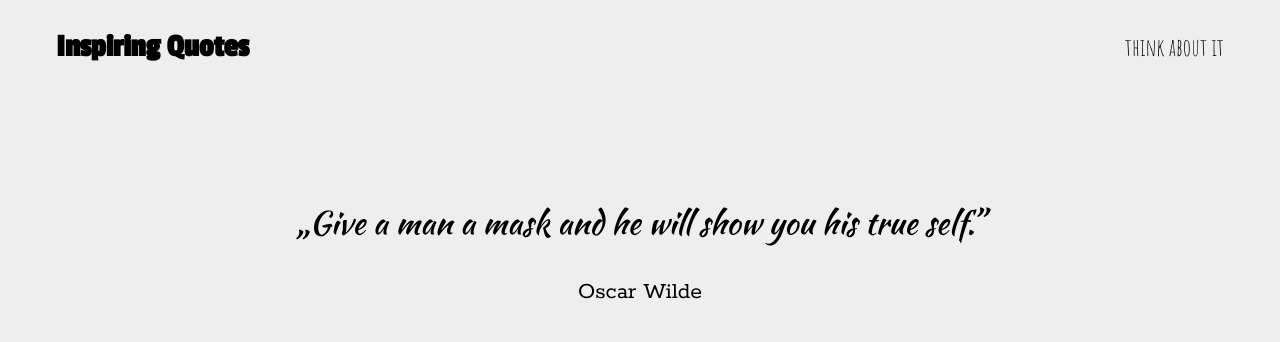
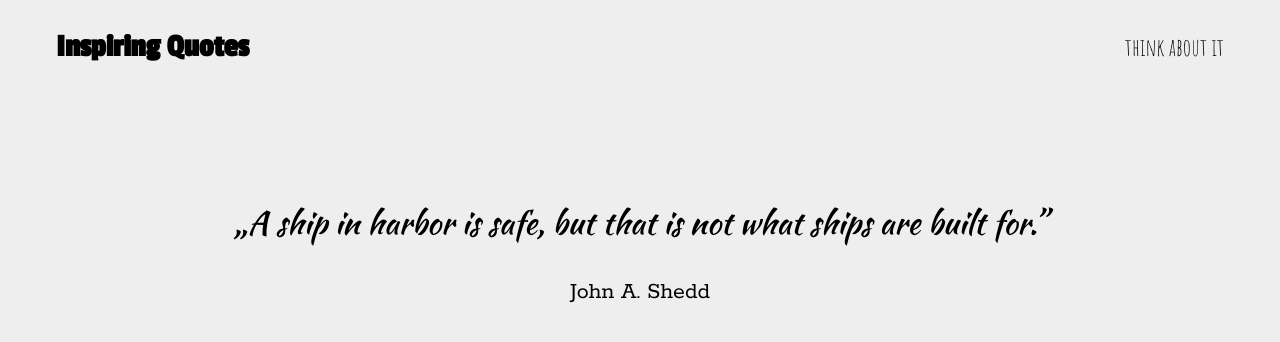
Before and after one commit to elmatzo/inspiring-quotes, a plain HTML site: page index.html in a window 1280 px wide. Drawn offline with Linux system fonts and the light colour scheme.

Commit message:
change quote daily

```diff
--- a/index.html
+++ b/index.html
@@ -17,9 +17,11 @@
     </header>
     <section>
       <div class="main-content">
-        <p class="quote">&bdquo;Give a man a mask and he will show you his true self.&rdquo;</p>
-        <p class="author">Oscar Wilde</p>
+        <p class="quote" id="quote"></p>
+        <p class="author" id="author"></p>
       </div>
     </section>
+    <script src="js/quotes.js"></script>
+    <script src="js/main.js"></script>
   </body>
 </html>
--- /dev/null
+++ b/js/main.js
@@ -0,0 +1,16 @@
+var today = new Date();
+var day = today.getDate();
+var quote = quotes[ day % quotes.length ];
+
+setQuoteText();
+setAuthorText();
+
+function setQuoteText() {
+  var quoteElement = document.getElementById( 'quote' );
+  quoteElement.innerHTML = '&bdquo;' + quote.content +  '&rdquo;';
+}
+
+function setAuthorText() {
+  var authorElement = document.getElementById( 'author' );
+  authorElement.innerHTML = quote.author;
+}
--- /dev/null
+++ b/js/quotes.js
@@ -0,0 +1,62 @@
+var quotes = [
+  {
+    content: 'Give a man a mask and he will show you his true self.',
+    author: 'Oscar Wilde',
+  },
+  {
+    content: 'A ship in harbor is safe, but that is not what ships are built for.',
+    author: 'John A. Shedd',
+  },
+  {
+    content: 'True friends say good things behind your back and bad things to your face.',
+    author: 'Anon',
+  },
+  {
+    content: 'A year from now you will wish you had started today.',
+    author: 'Karen Lamb',
+  },
+  {
+    content: 'We judge ourselves by our intentions and others by their behavior.',
+    author: 'Stephen M.R. Covey',
+  },
+  {
+    content: 'How odd I can have all this inside me and to you it’s just words.',
+    author: 'David Foster Wallace',
+  },
+  {
+    content: 'If you want something you have never had, you must be willing to do something you have never done.',
+    author: 'Thomas Jefferson',
+  },
+  {
+    content: 'Life is not about who you kiss, drunk at midnight. It is about who you text nonsense to, sober from the toilet.',
+    author: 'Anon',
+  },
+  {
+    content: 'I always wonder why birds choose to stay in the same place when they can fly anywhere on the earth, then I ask myself the same question.',
+    author: 'Harun Yahya',
+  },
+  {
+    content: 'When a person tells you that you hurt them, you do not get to decide that you did not.',
+    author: 'Louis C.K',
+  },
+  {
+    content: 'The master has failed more times than the beginner has even tried.',
+    author: 'Stephen McCranie',
+  },
+  {
+    content: 'Isn\'t it funny how day by day nothing changes but when we look back everything is different.',
+    author: 'C.S Lewis',
+  },
+  {
+    content: 'The best time to plant a tree was 20 years ago. The second best time is now.',
+    author: 'Chinese Proverb',
+  },
+  {
+    content: 'Most men lead lives of quiet desperation and go to the grave with the song still in them.',
+    author: 'Henry David Thoreau',
+  },
+  {
+    content: 'If you want to be good at something, you first must be willing to be bad at it.',
+    author: 'Anon',
+  },
+];
```
